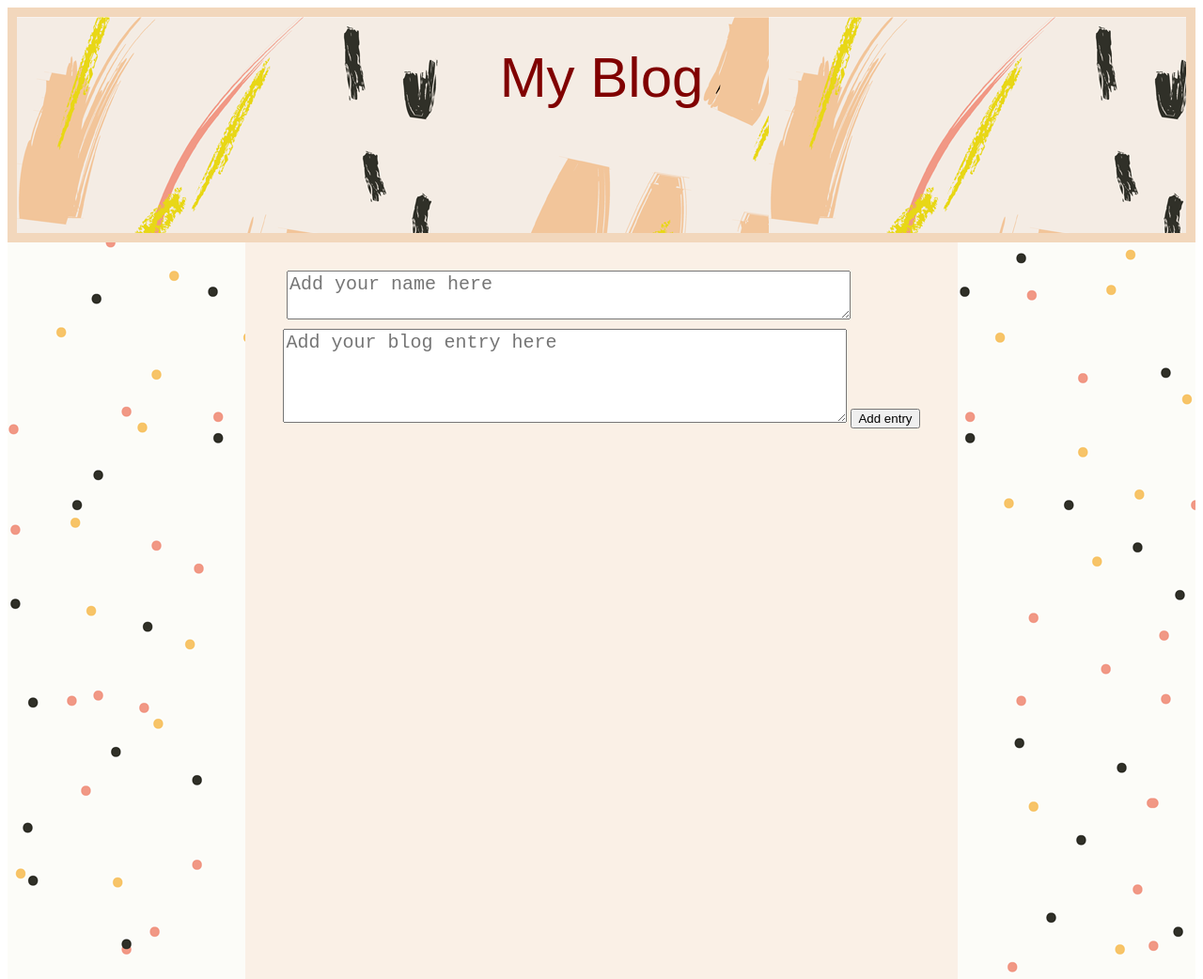
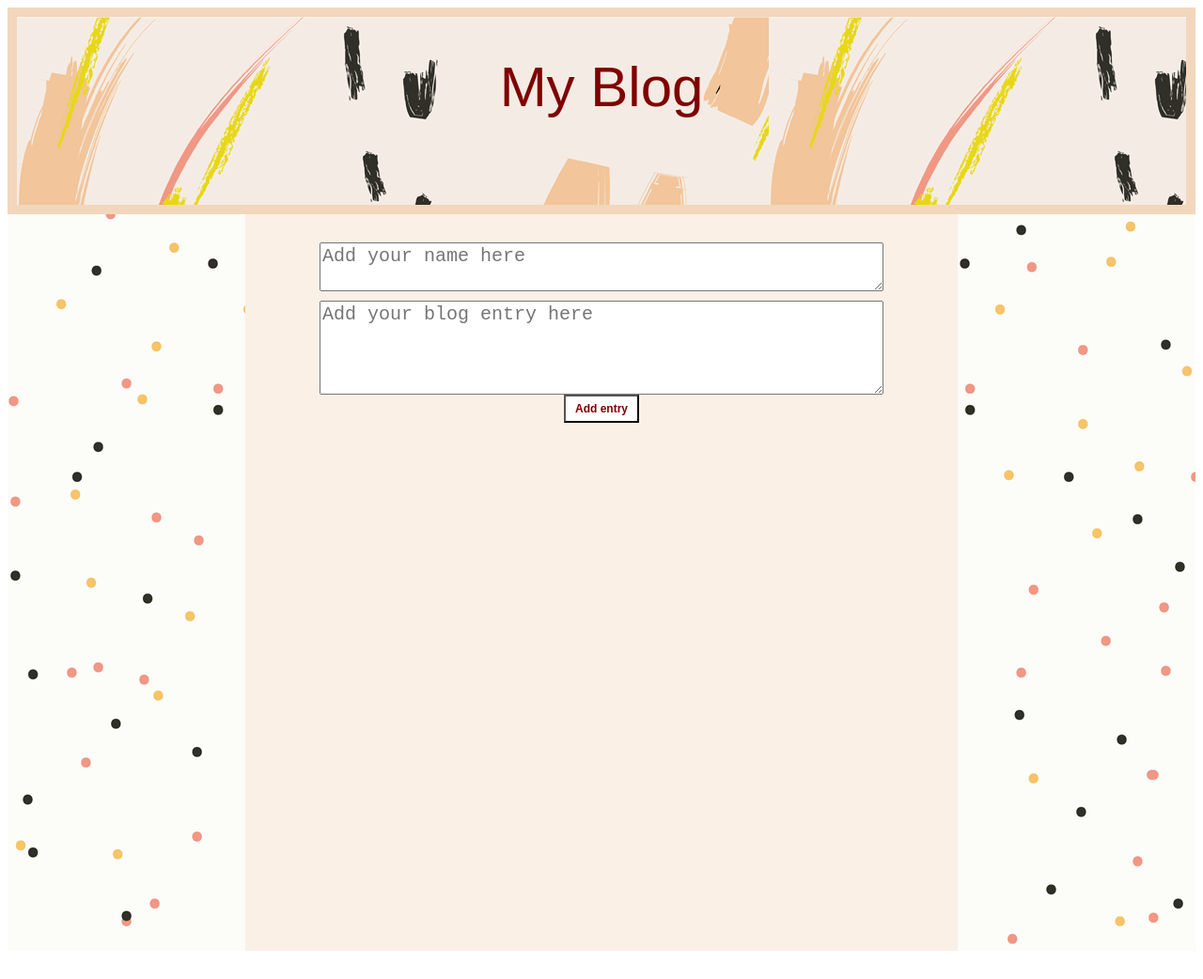
Before and after one commit to sapna24/portfolio, a plain HTML site: page blog-starter/index.html in a window 1280 px wide. Shown: the whole page at 94% size. After the commit the page ends 1020 px from the top, so only its background shows below. Drawn offline with Linux system fonts and the light colour scheme.

Commit message:
Cosmetic changes

```diff
--- a/blog-starter/index.html
+++ b/blog-starter/index.html
@@ -4,13 +4,14 @@
     <script src="blog.js" type="text/javascript"></script>
   </head>
   <body>
-    <div class="header centerChildren"><div>My Blog</div></div>
+    <div class="header centerChildren"><div id="headerText">My Blog</div></div>
     <div id="blogBody">
       <div id="blogBodyInner">
         <div id="blogEntryContainer" class="centerChildren">
           <textarea id="blogEntryName" placeholder="Add your name here"></textarea>
           <textarea id="blogEntryText" placeholder="Add your blog entry here"></textarea>
-          <button onclick="addEntryToBlog()">Add entry</button>
+          <br/>
+          <button id="addEntryBtn" onclick="addEntryToBlog()">Add entry</button>
         </div>
         <div id="blogDetails">
         </div>
--- a/blog-starter/main.css
+++ b/blog-starter/main.css
@@ -8,11 +8,23 @@ body {
 .header {
   font-size: 60px;
   font-family: fantasy;
-  padding-top: 30px;
   color:maroon;
   background-image: url("headerbg.png");
   height: 200px;
   border: 10px solid #f2d7bc;
+}
+
+#headerText {
+  padding-top: 40px;
+}
+
+#addEntryBtn {
+  width: 80px;
+  height: 30px;
+  background-color: white;
+  color: maroon;
+  font-size: 12px;
+  font-weight: 700;
 }
 
 #blogEntryContainer {
@@ -29,7 +41,6 @@ body {
 #blogEntryName {
   width: 600px;
   margin-bottom: 10px;
-  margin-left: -70px;
   font-size: 20px;
 }
 
```
